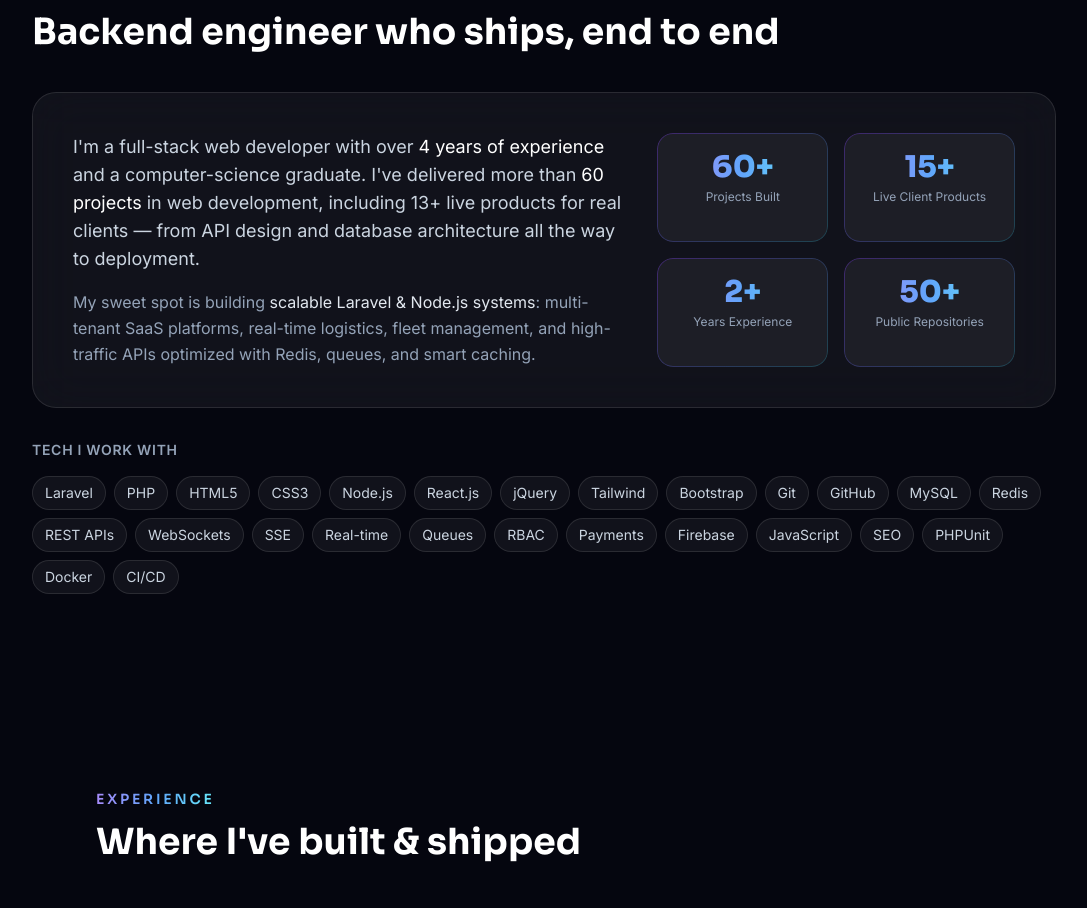
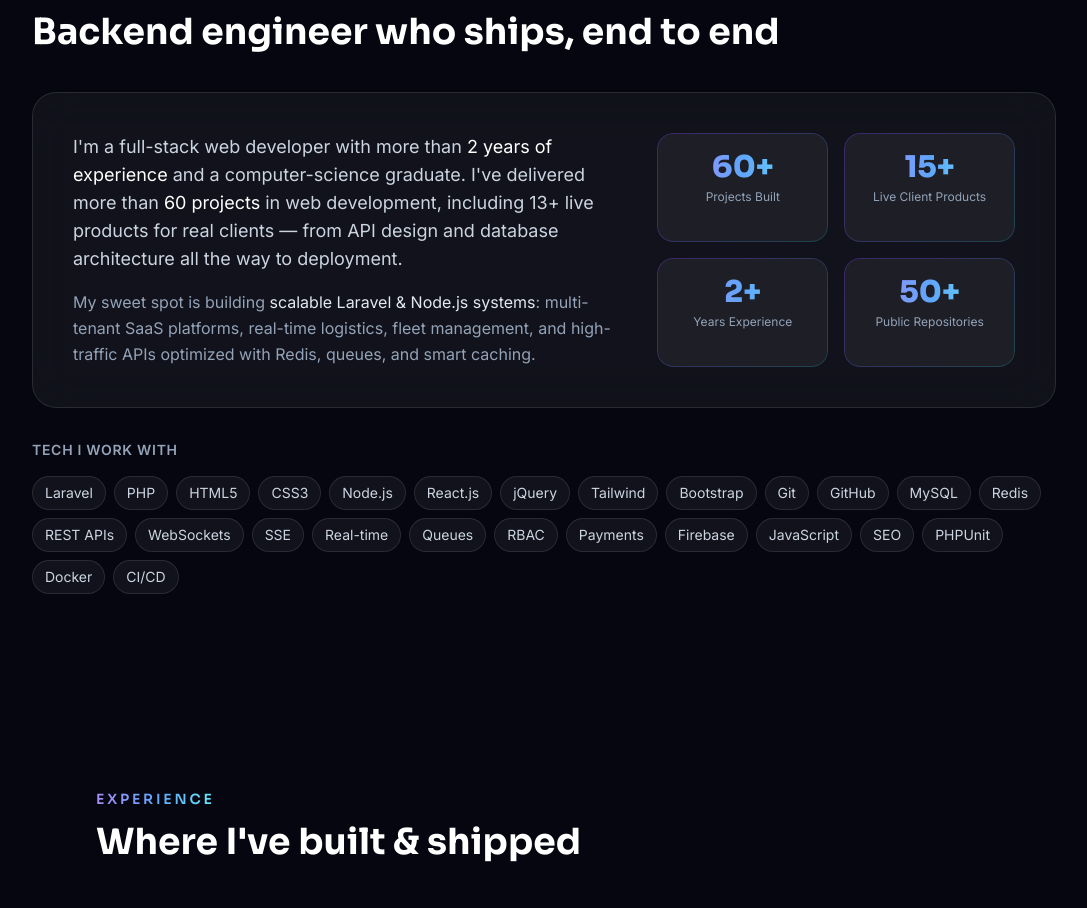
Before and after one commit to yousef2002307/final-portfolio, a React (Vite) app: page /project/1 in a window 1280 px wide. Shown: the part 920-1828 px from the top of the page, without its empty margins (96-1183 px from the left). Built offline with nearby package versions, Linux system fonts and the light colour scheme; no server answers.

Commit message:
feat: add About section with professional summary, metrics, and skill tags

```diff
--- a/src/components/About.jsx
+++ b/src/components/About.jsx
@@ -44,8 +44,8 @@ export default function About() {
             {/* Narrative */}
             <div className="md:col-span-3">
               <p className="text-base leading-relaxed text-slate-300 sm:text-lg">
-                I&apos;m a full-stack web developer with over{' '}
-                <span className="text-white">4 years of experience</span> and a
+                I&apos;m a full-stack web developer with more than{' '}
+                <span className="text-white">2 years of experience</span> and a
                 computer-science graduate. I&apos;ve delivered more than{' '}
                 <span className="text-white">60 projects</span> in web
                 development, including 13+ live products for real clients — from
```
